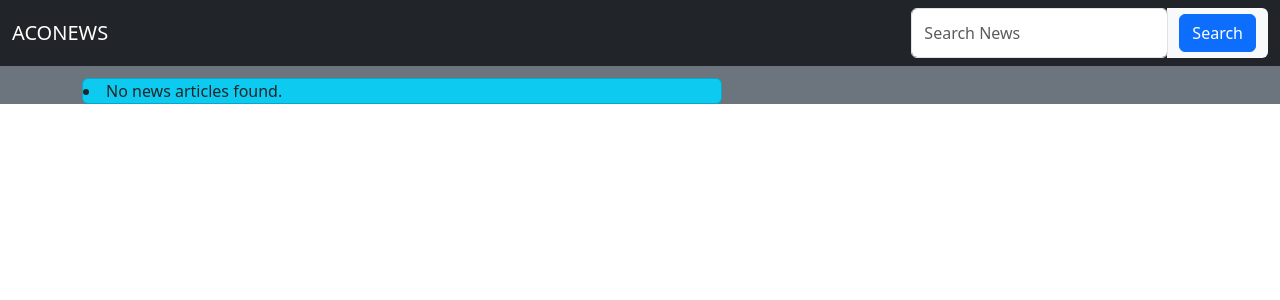
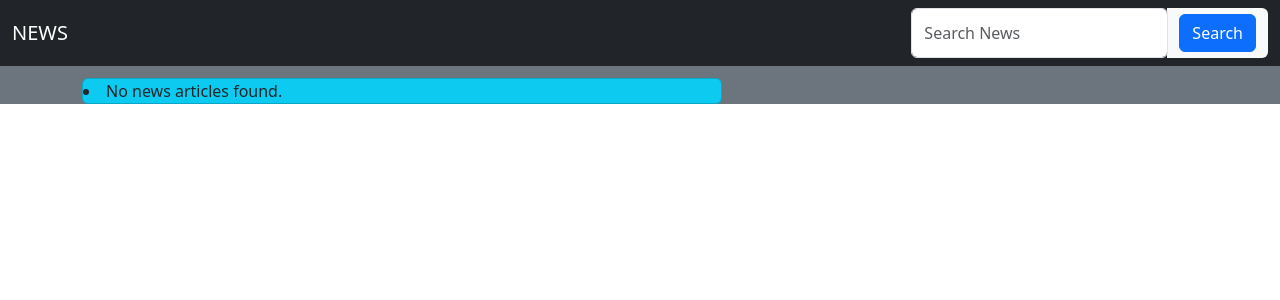
Before and after one commit to Ambadi7/newsapp, a Django app: template news/templates/news/news_list.html in a window 1280 px wide. Shown: the top 300 px of the page. Run offline with Django 3.2, Linux system fonts and the light colour scheme; the template is opened without the code that fills it, so the values that code supplies are empty.

Commit message:
Update news_list.html

```diff
--- a/news/templates/news/news_list.html
+++ b/news/templates/news/news_list.html
@@ -18,7 +18,7 @@
     <!-- navbar -->
     <nav class="navbar fixed-top navbar-dark bg-dark">
         <div class="container-fluid">
-          <a class="navbar-brand mb-0 h1" href="#">ACONEWS</a>
+          <a class="navbar-brand mb-0 h1" href="#">NEWS</a>
           <form class="d-flex input-group w-auto" method="get">
             <input
               type="search"
```
